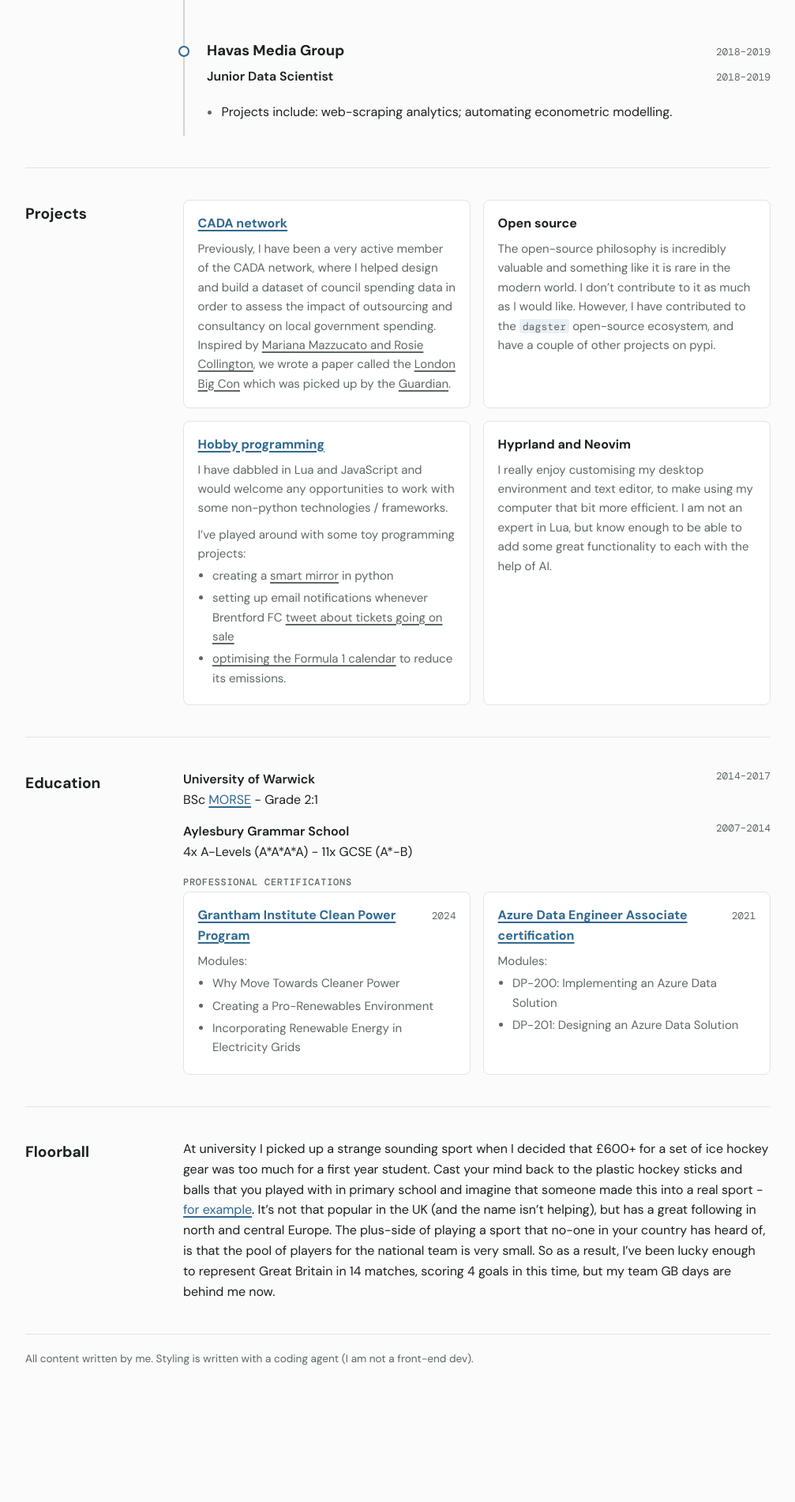
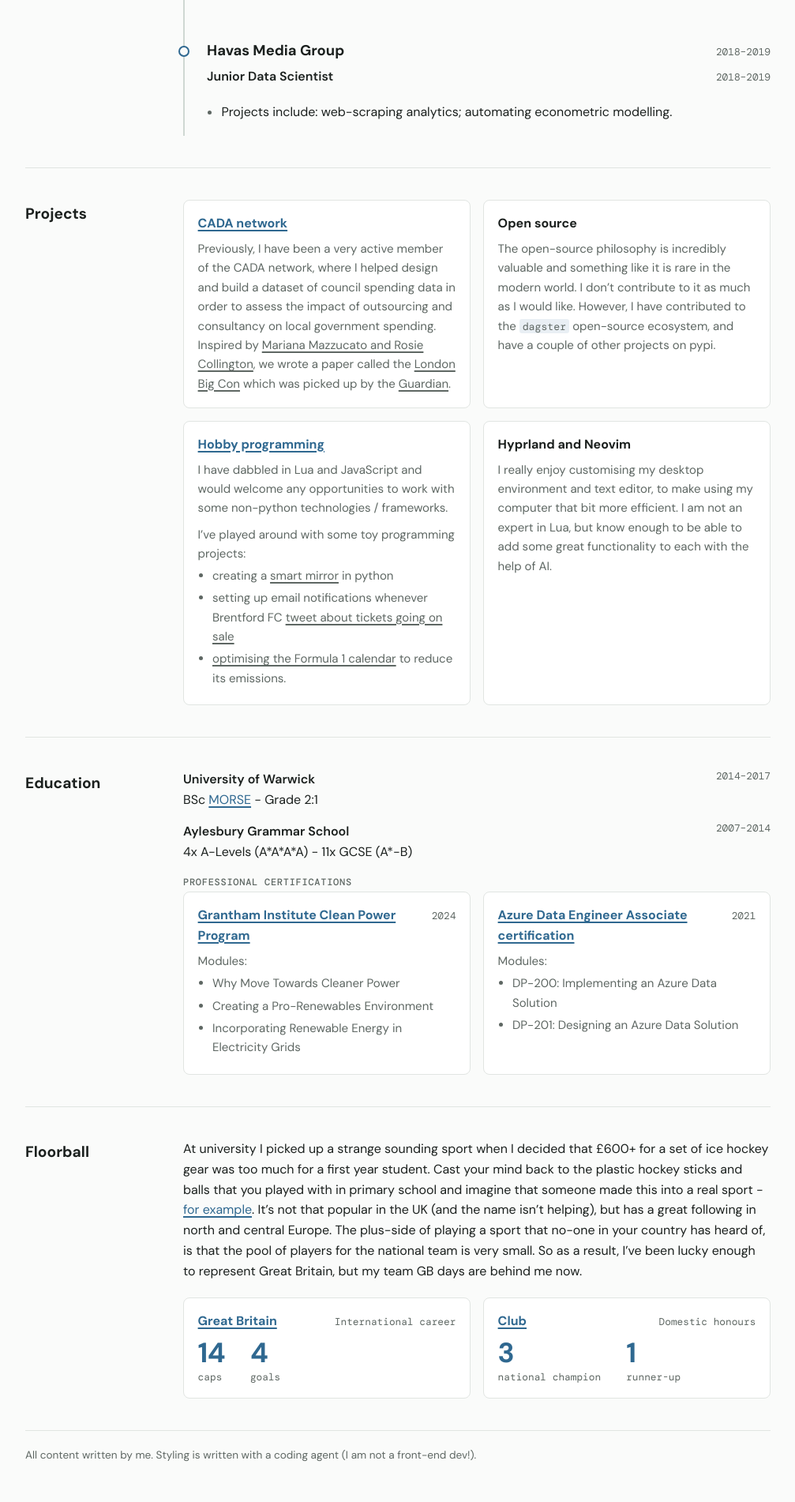
Before and after one commit to j-blackwell/pages, a Jekyll site: the page built from index.html, in a window 1280 px wide. Shown: the part 2378-4280 px from the top of the page at 79% size, without its empty margins (136-1143 px from the left). Built offline with Jekyll 4.4.1, drawn with Linux system fonts in a browser that asks for light colours; before the commit the page ends 4158 px from its top, so only the background shows below that.

Commit message:
add floorball cards

```diff
--- a/_data/cv.yml
+++ b/_data/cv.yml
@@ -192,21 +192,40 @@ certifications:
       - DP-201: Designing an Azure Data Solution
 
 # Full profile only
-floorball: |
-  At university I picked up a strange sounding sport when I decided that £600+ for a set of ice hockey gear
-  was too much for a first year student.
-  Cast your mind back to the plastic hockey sticks and balls that you played with in primary school and
-  imagine that someone made this into a real sport -
-  [for example](https://www.youtube.com/watch?v=erB_FWi9-T8).
-  It's not that popular in the UK (and the name isn't helping), but has a great following in
-  north and central Europe.
-  The plus-side of playing a sport that no-one in your country has heard of, is that the pool of players for
-  the national team is very small.
-  So as a result, I've been lucky enough to represent Great Britain in 14 matches, scoring 4 goals in this
-  time, but my team GB days are behind me now.
+# `text` is the intro; each achievement is a card of big-number `stats`, with optional `url` and `summary`.
+floorball:
+  text: |
+    At university I picked up a strange sounding sport when I decided that £600+ for a set of ice hockey gear
+    was too much for a first year student.
+    Cast your mind back to the plastic hockey sticks and balls that you played with in primary school and
+    imagine that someone made this into a real sport -
+    [for example](https://www.youtube.com/watch?v=erB_FWi9-T8).
+    It's not that popular in the UK (and the name isn't helping), but has a great following in
+    north and central Europe.
+    The plus-side of playing a sport that no-one in your country has heard of, is that the pool of players for
+    the national team is very small.
+    So as a result, I've been lucky enough to represent Great Britain, but my team GB days are behind me now.
+
+  achievements:
+    - name: Great Britain
+      url: https://floorball.sport/player/1539596530/
+      summary: International career
+      stats:
+        - value: 14
+          label: caps
+        - value: 4
+          label: goals
+    - name: Club
+      url: https://englishfloorball.leaguerepublic.com/player/781206860.html
+      summary: Domestic honours
+      stats:
+        - value: 3
+          label: national champion
+        - value: 1
+          label: runner-up
 
 # Full profile only: shown in the page footer.
-disclaimer: All content written by me. Styling is written with a coding agent (I am not a front-end dev).
+disclaimer: All content written by me. Styling is written with a coding agent (I am not a front-end dev!).
 
 # Contact links shown in the page header.
 # `cv: true` also shows the link on the CV, using `label` (readable when printed).
--- a/assets/css/site.css
+++ b/assets/css/site.css
@@ -129,6 +129,12 @@ code { font-family: var(--mono); font-size: 0.88em; padding: 0.05em 0.3em; borde
 .profile .entry-name { display: block; }
 
 .floorball .section-body p { margin: 0; }
+/* Floorball achievements: skill-style cards with big numbers, label underneath */
+.achievement-list { margin-top: 1.25rem; }
+.stats { display: flex; flex-wrap: wrap; gap: 0.5rem 2rem; margin: 0.6rem 0 0; }
+.stat { display: flex; flex-direction: column-reverse; }
+.stat dd { margin: 0; font: 700 2.2rem/1 var(--sans); letter-spacing: -0.02em; color: var(--accent); font-variant-numeric: tabular-nums; }
+.stat dt { margin-top: 0.3rem; font: 400 0.8rem/1.3 var(--mono); color: var(--muted); }
 
 /* ---------- Timeline ---------- */
 .timeline { margin: 0; }
--- a/index.html
+++ b/index.html
@@ -7,6 +7,25 @@ layout: cv
 <section id="floorball" class="section floorball">
   <h2>Floorball</h2>
   <div class="section-body">
-    {{ cv.floorball | markdownify }}
+    {{ cv.floorball.text | markdownify }}
+    {%- if cv.floorball.achievements %}
+    <ul class="skill-list achievement-list">
+      {%- for card in cv.floorball.achievements %}
+      <li class="skill achievement">
+        <div class="skill-head">
+          <span class="skill-name">{% if card.url %}<a href="{{ card.url }}">{{ card.name }}</a>{% else %}{{ card.name }}{% endif %}</span>
+          {%- if card.summary %}
+          <span class="skill-years">{{ card.summary }}</span>
+          {%- endif %}
+        </div>
+        <dl class="stats">
+          {%- for stat in card.stats %}
+          <div class="stat"><dt>{{ stat.label }}</dt><dd>{{ stat.value }}</dd></div>
+          {%- endfor %}
+        </dl>
+      </li>
+      {%- endfor %}
+    </ul>
+    {%- endif %}
   </div>
 </section>
```
